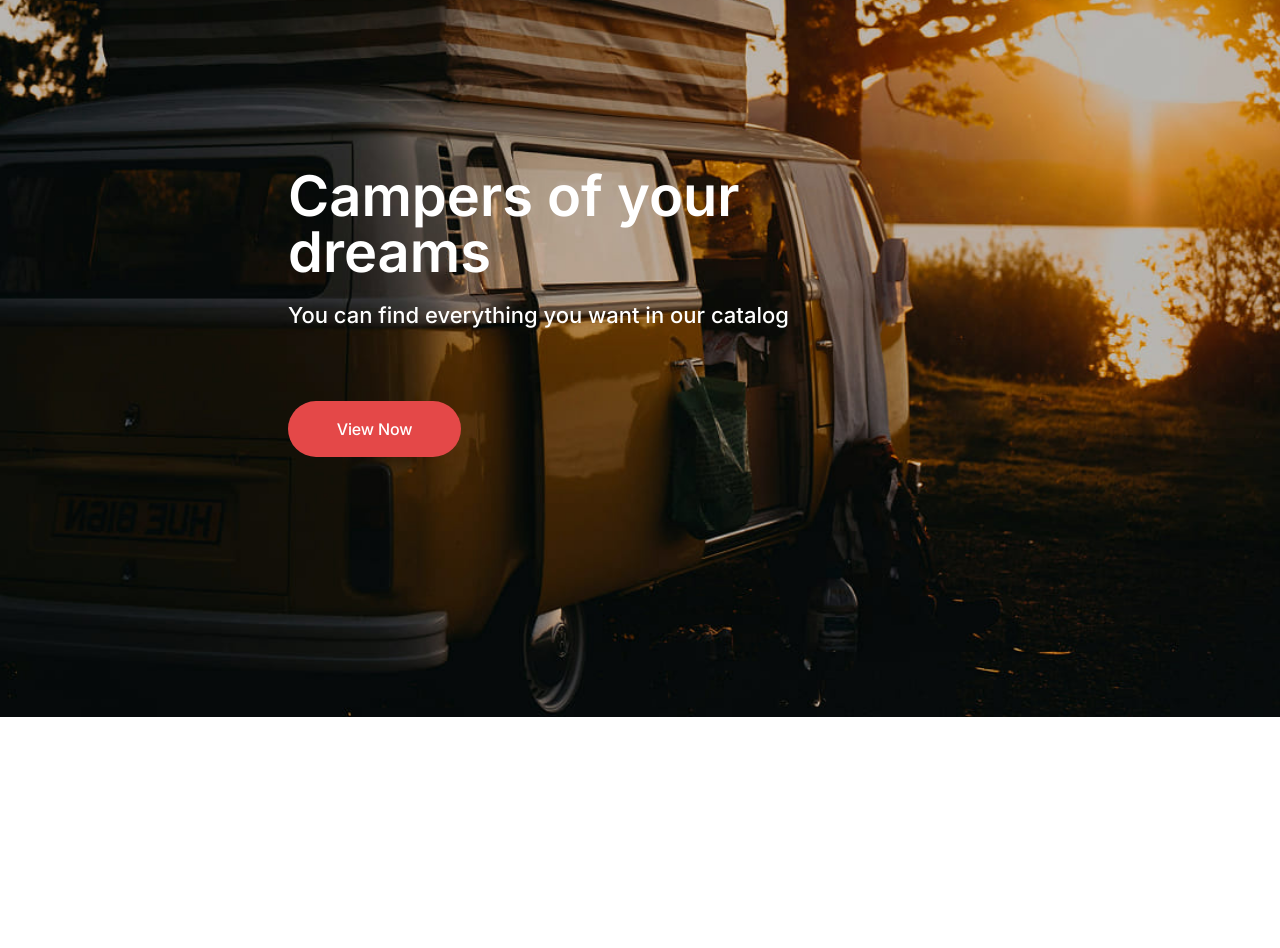
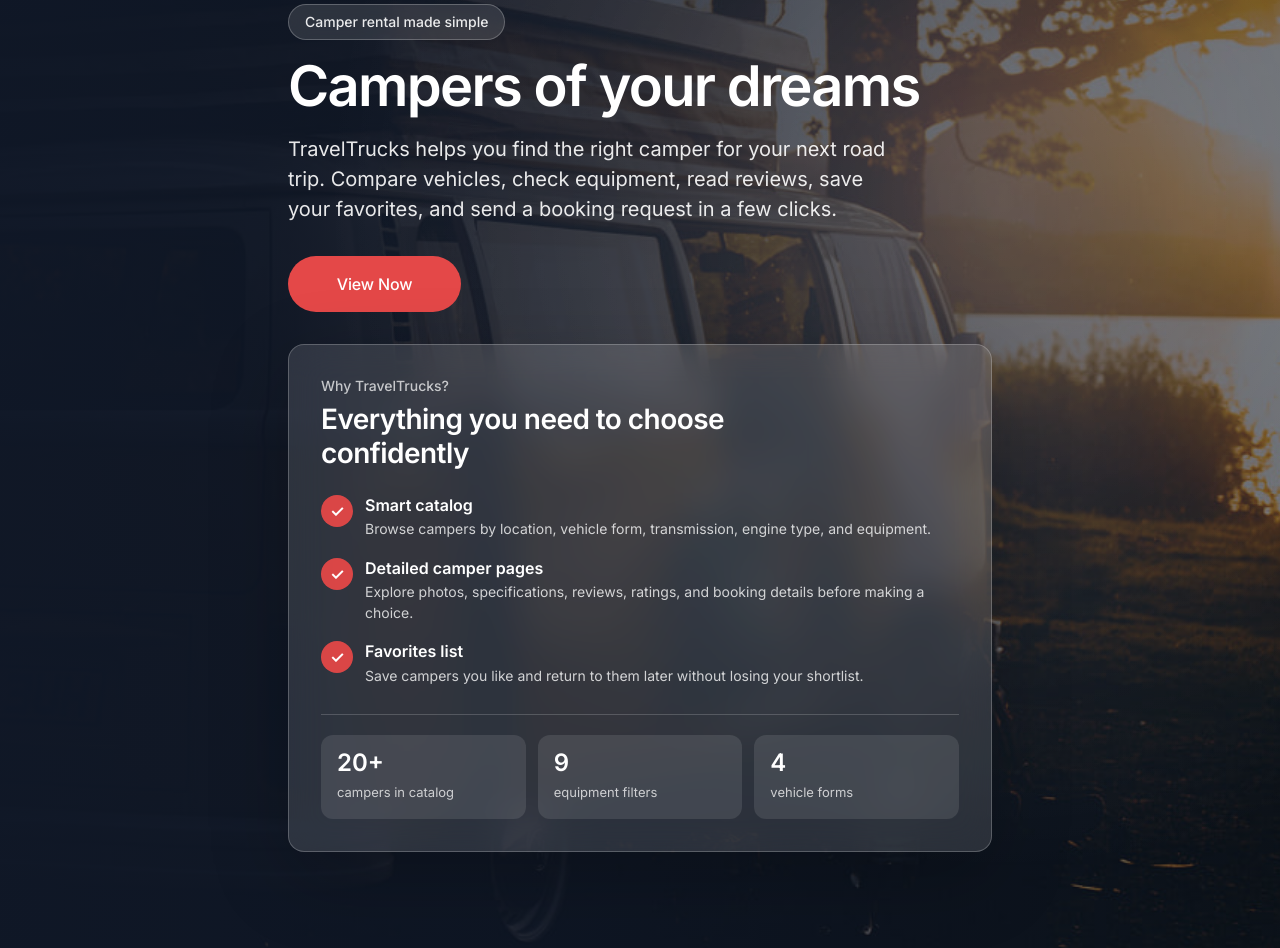
Before and after one commit to Natalia-Skoropad/travel-trucks, a Next.js app: page / in a window 1280 px wide. Shown: the part 180-1128 px from the top of the page. Before the commit the page ends 897 px from the top, so only its background shows below. Built offline with nearby package versions, Linux system fonts and the light colour scheme; no server answers.

Commit message:
Improve home page content and layout

```diff
--- a/app/page.tsx
+++ b/app/page.tsx
@@ -17,7 +17,7 @@
 const HOME_TITLE = 'Campers of your dreams';
 
 const HOME_DESCRIPTION =
-  'Discover and rent campers for your next adventure. Browse the catalog, explore features, read reviews, and book your camper with TravelTrucks.';
+  'Discover TravelTrucks — a camper rental catalog where you can browse vehicles, compare features, check reviews, save favorites, and book the right camper for your next road trip.';
 
 //===========================================================================
 
@@ -28,6 +28,29 @@
   image: DEFAULT_OG_IMAGE,
   imageAlt: DEFAULT_OG_ALT,
 });
+
+//===========================================================================
+
+const FEATURES = [
+  {
+    title: 'Smart catalog',
+    text: 'Browse campers by location, vehicle form, transmission, engine type, and equipment.',
+  },
+  {
+    title: 'Detailed camper pages',
+    text: 'Explore photos, specifications, reviews, ratings, and booking details before making a choice.',
+  },
+  {
+    title: 'Favorites list',
+    text: 'Save campers you like and return to them later without losing your shortlist.',
+  },
+];
+
+const STATS = [
+  { value: '20+', label: 'campers in catalog' },
+  { value: '9', label: 'equipment filters' },
+  { value: '4', label: 'vehicle forms' },
+];
 
 //===========================================================================
 
@@ -43,16 +66,61 @@
         className={css.bgImage}
       />
 
+      <div className={css.overlay} />
+
       <div className="container">
-        <div className={`${css.heroContent} ${css.homeContent}`}>
-          <h1 className={css.title}>Campers of your dreams</h1>
+        <section className={css.homeHero} aria-labelledby="home-title">
+          <div className={css.homeContent}>
+            <p className={css.eyebrow}>Camper rental made simple</p>
 
-          <p className={css.text}>
-            You can find everything you want in our catalog
-          </p>
+            <h1 id="home-title" className={css.title}>
+              Campers of your dreams
+            </h1>
 
-          <ButtonLink href={ROUTES.CATALOG}>View Now</ButtonLink>
-        </div>
+            <p className={css.text}>
+              TravelTrucks helps you find the right camper for your next road
+              trip. Compare vehicles, check equipment, read reviews, save your
+              favorites, and send a booking request in a few clicks.
+            </p>
+
+            <div className={css.actions}>
+              <ButtonLink href={ROUTES.CATALOG}>View Now</ButtonLink>
+            </div>
+          </div>
+
+          <aside className={css.infoPanel} aria-label="TravelTrucks features">
+            <div className={css.panelHeader}>
+              <p className={css.panelKicker}>Why TravelTrucks?</p>
+              <h2 className={css.panelTitle}>
+                Everything you need to choose confidently
+              </h2>
+            </div>
+
+            <ul className={css.features}>
+              {FEATURES.map((feature) => (
+                <li key={feature.title} className={css.feature}>
+                  <span className={css.featureMark} aria-hidden="true">
+                    ✓
+                  </span>
+
+                  <div>
+                    <h3 className={css.featureTitle}>{feature.title}</h3>
+                    <p className={css.featureText}>{feature.text}</p>
+                  </div>
+                </li>
+              ))}
+            </ul>
+
+            <ul className={css.stats} aria-label="TravelTrucks quick facts">
+              {STATS.map((item) => (
+                <li key={item.label} className={css.stat}>
+                  <strong className={css.statValue}>{item.value}</strong>
+                  <span className={css.statLabel}>{item.label}</span>
+                </li>
+              ))}
+            </ul>
+          </aside>
+        </section>
       </div>
     </main>
   );
--- a/app/shared-hero.module.css
+++ b/app/shared-hero.module.css
@@ -23,7 +23,11 @@
 }
 
 .homePage {
-  padding: 200px 0;
+  display: flex;
+  align-items: center;
+
+  min-height: calc(100vh - 88px);
+  padding: 72px 0;
 }
 
 .bgImage {
@@ -32,26 +36,76 @@
   z-index: 0;
 }
 
+.overlay {
+  position: absolute;
+  inset: 0;
+  z-index: 1;
+
+  background: radial-gradient(
+      circle at 78% 28%,
+      rgba(255, 255, 255, 0.18) 0%,
+      rgba(255, 255, 255, 0.06) 28%,
+      rgba(255, 255, 255, 0) 54%
+    ),
+    linear-gradient(
+      90deg,
+      rgba(16, 24, 40, 0.94) 0%,
+      rgba(16, 24, 40, 0.82) 46%,
+      rgba(16, 24, 40, 0.48) 100%
+    );
+}
+
 .dimmedImage {
   opacity: 0.15;
 }
 
 .page :global(.container) {
   position: relative;
-  z-index: 1;
+  z-index: 2;
 }
 
 .heroContent {
   max-width: 600px;
 }
 
+.homeHero {
+  display: grid;
+  grid-template-columns: 1fr;
+  gap: 32px;
+
+  align-items: center;
+}
+
+.homeContent {
+  max-width: 680px;
+}
+
+.eyebrow {
+  display: inline-flex;
+  align-items: center;
+
+  margin-bottom: 18px;
+  padding: 8px 16px;
+
+  border-radius: var(--radius-pill);
+  border: 1px solid rgba(255, 255, 255, 0.24);
+  background: rgba(255, 255, 255, 0.12);
+  backdrop-filter: blur(10px);
+
+  color: rgba(255, 255, 255, 0.9);
+  font-weight: var(--fw-medium);
+  font-size: 14px;
+  line-height: 1.3;
+}
+
 .title {
   margin-bottom: 20px;
 
   color: var(--white);
-  font-weight: 600;
-  font-size: 48px;
+  font-weight: var(--fw-semibold);
+  font-size: 44px;
   line-height: 1;
+  letter-spacing: -0.03em;
 }
 
 .notFoundTitle {
@@ -59,12 +113,14 @@
 }
 
 .text {
-  margin-bottom: 70px;
+  margin-bottom: 32px;
 
-  color: var(--white);
-  font-weight: 500;
-  font-size: 20px;
-  line-height: 1.4;
+  max-width: 620px;
+
+  color: rgba(255, 255, 255, 0.9);
+  font-weight: 400;
+  font-size: 18px;
+  line-height: 1.5;
 }
 
 .mutedText {
@@ -75,6 +131,124 @@
   color: rgba(255, 255, 255, 0.9);
 }
 
+.actions {
+  display: flex;
+  flex-wrap: wrap;
+  align-items: center;
+  align-content: center;
+  gap: 12px;
+}
+
+.infoPanel {
+  padding: 24px;
+
+  border-radius: var(--radius-lg);
+  border: 1px solid rgba(255, 255, 255, 0.22);
+  background: rgba(255, 255, 255, 0.12);
+  box-shadow: 0 24px 80px rgba(0, 0, 0, 0.22);
+  backdrop-filter: blur(18px);
+}
+
+.panelHeader {
+  margin-bottom: 24px;
+}
+
+.panelKicker {
+  margin-bottom: 8px;
+
+  color: rgba(255, 255, 255, 0.72);
+  font-size: 14px;
+  font-weight: var(--fw-medium);
+  line-height: 1.3;
+}
+
+.panelTitle {
+  max-width: 420px;
+
+  color: var(--white);
+  font-size: 24px;
+  font-weight: var(--fw-semibold);
+  line-height: 1.2;
+  letter-spacing: -0.02em;
+}
+
+.features {
+  display: flex;
+  flex-direction: column;
+  gap: 18px;
+
+  margin-bottom: 28px;
+}
+
+.feature {
+  display: grid;
+  grid-template-columns: 32px 1fr;
+  gap: 12px;
+}
+
+.featureMark {
+  display: inline-flex;
+  align-items: center;
+  justify-content: center;
+
+  width: 32px;
+  height: 32px;
+
+  border-radius: 50%;
+  background: rgba(228, 72, 72, 0.95);
+
+  color: var(--white);
+  font-weight: var(--fw-semibold);
+  line-height: 1;
+}
+
+.featureTitle {
+  margin-bottom: 4px;
+
+  color: var(--white);
+  font-size: 16px;
+  font-weight: var(--fw-semibold);
+  line-height: 1.3;
+}
+
+.featureText {
+  color: rgba(255, 255, 255, 0.78);
+  font-size: 14px;
+  line-height: 1.45;
+}
+
+.stats {
+  display: grid;
+  grid-template-columns: 1fr;
+  gap: 12px;
+
+  padding-top: 20px;
+  border-top: 1px solid rgba(255, 255, 255, 0.18);
+}
+
+.stat {
+  padding: 16px;
+
+  border-radius: var(--radius-md);
+  background: rgba(255, 255, 255, 0.1);
+}
+
+.statValue {
+  display: block;
+  margin-bottom: 4px;
+
+  color: var(--white);
+  font-size: 24px;
+  font-weight: var(--fw-semibold);
+  line-height: 1;
+}
+
+.statLabel {
+  color: rgba(255, 255, 255, 0.74);
+  font-size: 13px;
+  line-height: 1.3;
+}
+
 .errorCode {
   display: inline-block;
   margin-bottom: 20px;
@@ -82,7 +256,7 @@
   padding: 8px 20px;
   border-radius: var(--radius-pill);
 
-  font-weight: 600;
+  font-weight: var(--fw-semibold);
   font-size: 20px;
   letter-spacing: 0.02em;
 
@@ -96,23 +270,16 @@
   margin-bottom: 16px;
 
   font-weight: 700;
-  font-size: 100px;
+  font-size: 80px;
   line-height: 1;
   letter-spacing: -0.04em;
 
   color: rgba(255, 255, 255, 0.55);
 }
 
-.actions {
-  display: flex;
-  flex-wrap: wrap;
-  align-items: center;
-  gap: 12px;
-}
-
 @media only screen and (min-width: 768px) {
   .homePage {
-    padding: 260px 0;
+    padding: 96px 0;
   }
 
   .heroContent {
@@ -124,34 +291,52 @@
   }
 
   .text {
-    font-size: 22px;
+    font-size: 20px;
+  }
+
+  .infoPanel {
+    padding: 32px;
+  }
+
+  .panelTitle {
+    font-size: 28px;
+  }
+
+  .stats {
+    grid-template-columns: repeat(3, 1fr);
   }
 
   .notFoundCode {
     margin-bottom: 12px;
-    font-size: 160px;
+    font-size: 120px;
   }
 }
 
 @media only screen and (min-width: 1440px) {
+  .homePage {
+    padding: 110px 0;
+  }
+
   .heroContent {
     max-width: 800px;
   }
 
+  .homeHero {
+    grid-template-columns: minmax(0, 1fr) 480px;
+    gap: 72px;
+  }
+
   .homeContent {
-    max-width: unset;
+    max-width: 760px;
   }
 
   .title {
-    margin-bottom: 16px;
-    font-size: 64px;
+    margin-bottom: 20px;
+    font-size: 60px;
   }
 
   .text {
     margin-bottom: 40px;
-  }
-
-  .notFoundCode {
-    font-size: 200px;
+    font-size: 20px;
   }
 }
```
